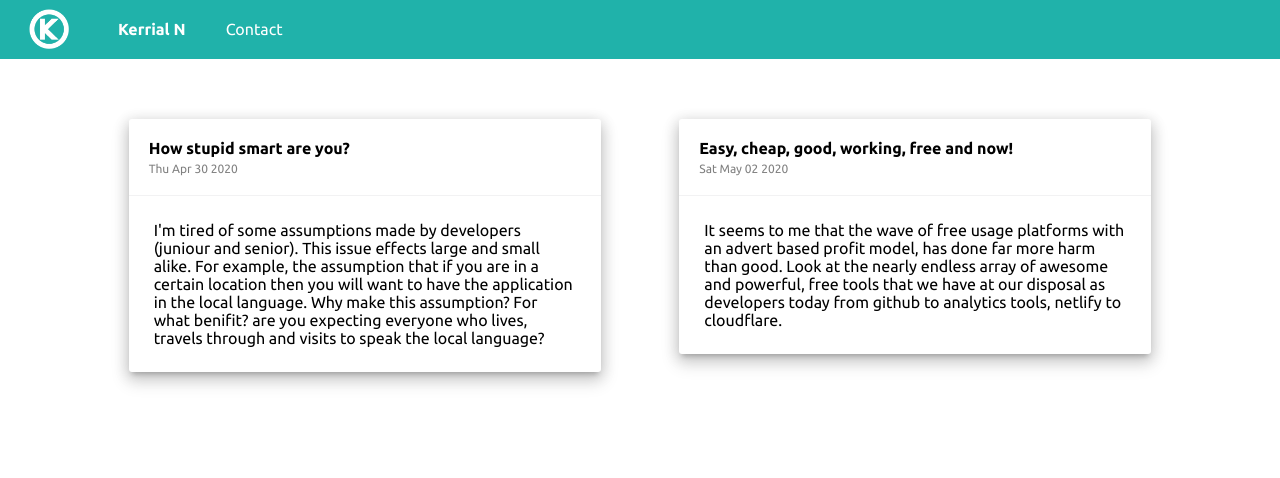
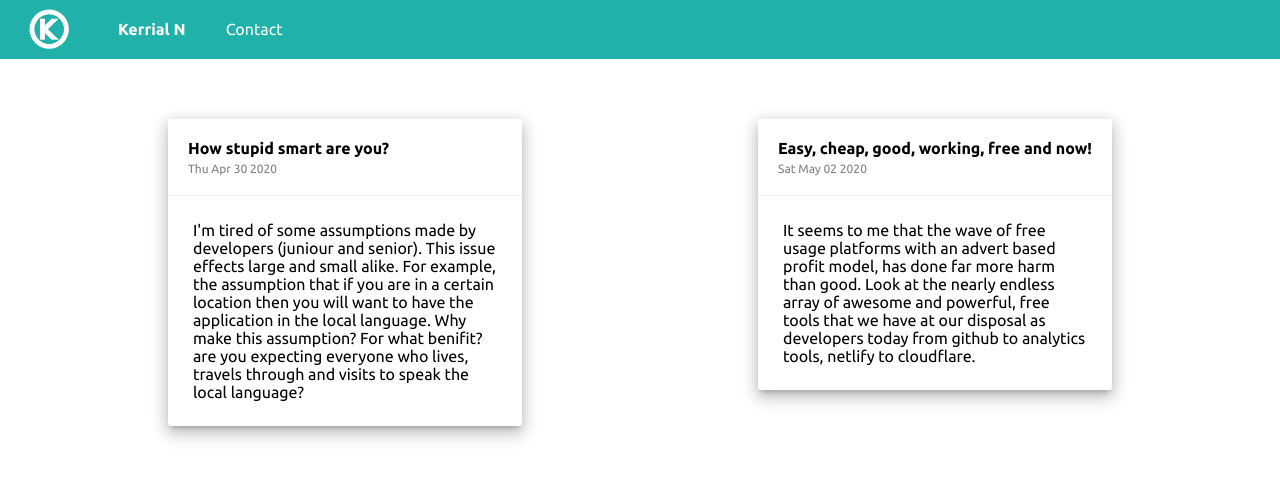
Before and after one commit to Kerrialn/kerrialn.com, a React (Create React App) app: page / in a window 1280 px wide. Shown: the top 478 px of the page. Built offline with nearby package versions, Linux system fonts and the light colour scheme; the HTML template or start-up script is replaced by a standard one; a web font is replaced by a local one.

Commit message:
update blogs styling 2

```diff
--- a/src/components/blogs/blogs.module.css
+++ b/src/components/blogs/blogs.module.css
@@ -4,7 +4,7 @@
     margin: 0 2%;
     display: flex;
     flex-wrap: wrap;
-    justify-content: space-evenly;
+    justify-content: space-around;
   }
 
   .blog {
@@ -17,7 +17,7 @@
     margin: 0 15%;
     display: flex;
     flex-wrap: wrap;
-    justify-content: space-evenly;
+    justify-content: space-around;
   }
 
   .blog {
@@ -30,11 +30,11 @@
     margin: 0 50px;
     display: flex;
     flex-wrap: wrap;
-    justify-content: space-evenly;
+    justify-content: space-around;
   }
 
   .blog {
-    width: 45%;
+    width: 30%;
   }
 }
 @media (min-width: 1200px) {
@@ -43,11 +43,11 @@
     margin: 0 50px;
     display: flex;
     flex-wrap: wrap;
-    justify-content: space-evenly;
+    justify-content: space-around;
   }
 
   .blog {
-    width: 40%;
+    width: 30%;
   }
 }
 
```
